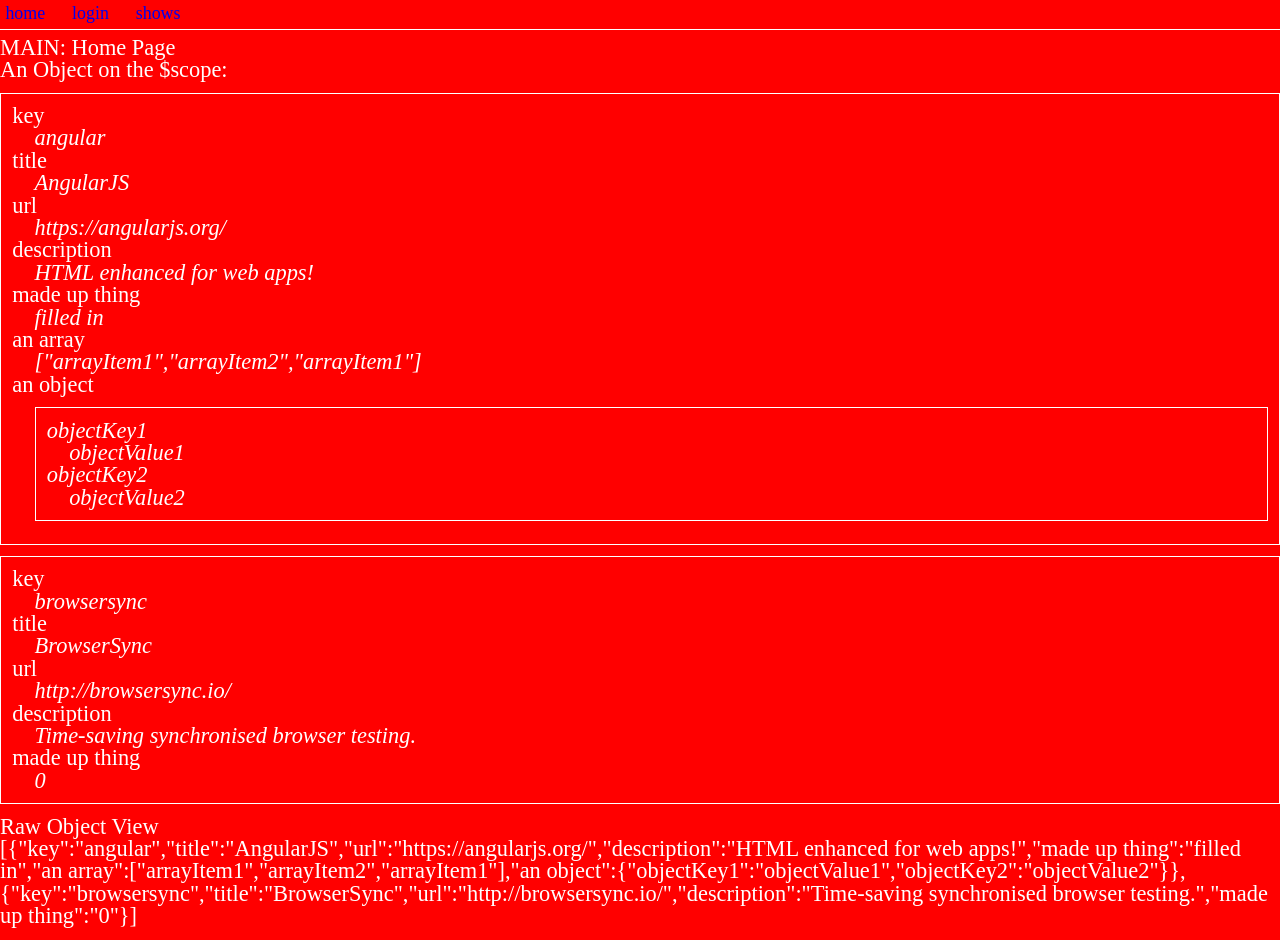
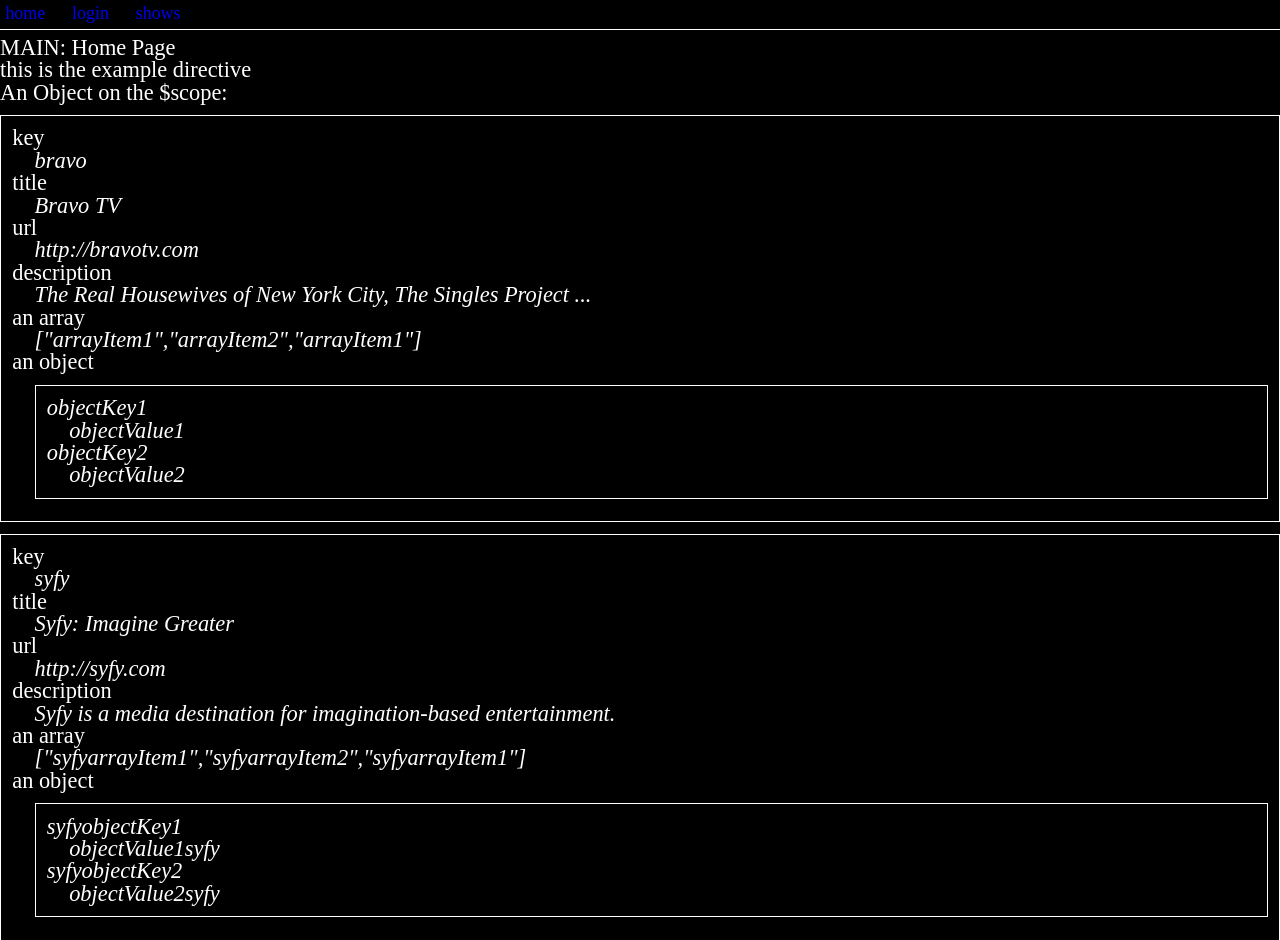
Before and after one commit to KonstantinBabichev/atlas, a website: page app/index.html in a window 1280 px wide. Shown: the top 940 px of the page. Drawn offline with nearby package versions, Linux system fonts and the light colour scheme; some packages are replaced by stand-ins of ours; files that its build step writes are made by us from their sources; a script that the page names is missing.

Commit message:
creating example angular app pieces

```diff
--- /dev/null
+++ b/app/components/directive-example/_directive-example.scss
@@ -0,0 +1 @@
+// Directive Example scss
--- /dev/null
+++ b/app/components/directive-example/directive-example-directive.js
@@ -0,0 +1,12 @@
+'use strict';
+
+angular.module('angularApp')
+  .directive('directiveExample', function () {
+    return {
+      template: '<div></div>',
+      restrict: 'E',
+      link: function postLink(scope, element, attrs) {
+        element.text('this is the example directive');
+      }
+    };
+  });
--- /dev/null
+++ b/app/components/directive-example/directive-example-directive_test.js
@@ -0,0 +1 @@
+// test coming soon...
--- a/app/components/login-form/_login-form.scss
+++ b/app/components/login-form/_login-form.scss
@@ -1,3 +1 @@
-body {
-  font-size: 1.4em;
-}
+// Login Form css
--- a/app/components/login-form/login-form-directive_test.js
+++ b/app/components/login-form/login-form-directive_test.js
@@ -1,23 +1 @@
-describe('loginForm', function() {
-
-  beforeEach(module('login'));
-
-  var scope,compile;
-
-  beforeEach(inject(function($rootScope,$compile) {
-    scope = $rootScope.$new();
-    compile = $compile;
-  }));
-
-  it('should ...', function() {
-
-    /*
-    To test your directive, you need to create some html that would use your directive,
-    send that through compile() then compare the results.
-
-    var element = compile('<div mydirective name="name">hi</div>')(scope);
-    expect(element.text()).toBe('hello, world');
-    */
-
-  });
-});
+// test coming soon
--- a/app/components/object-viewer/object-viewer-directive.js
+++ b/app/components/object-viewer/object-viewer-directive.js
@@ -1,7 +1,7 @@
 'use strict';
 
 angular.module('angularApp')
-	.directive('objectViewer', function(RecursionHelper) {
+	.directive('objectViewer',['RecursionHelper', function(RecursionHelper) {
 		return {
 			restrict: 'E',
 			templateUrl: 'components/object-viewer/object-viewer.html',
@@ -27,4 +27,4 @@
 
 			}
 		};
-});
+  }]);
--- a/app/index.html
+++ b/app/index.html
@@ -47,6 +47,7 @@
     <script src="scripts/app.js"></script>
     <script src="main/main-controller.js"></script>
     <script src="login/login-controller.js"></script>
+    <script src="components/directive-example/directive-example-directive.js"></script>
     <script src="components/login-form/login-form-directive.js"></script>
     <script src="components/object-viewer/object-viewer-directive.js"></script>
     <script src="components/object-viewer/object-viewer-filters.js"></script>
--- a/app/main/_main.scss
+++ b/app/main/_main.scss
@@ -1,3 +1,5 @@
+// Main Section css
+
 body {
   background-color: black;
 }
--- a/app/main/main-controller.js
+++ b/app/main/main-controller.js
@@ -5,23 +5,20 @@
 
     $scope.scopedObject = [
       {
-        'key': 'angular',
-        'title': 'AngularJS',
-        'url': 'https://angularjs.org/',
-        'description': 'HTML enhanced for web apps!',
-        'made up thing': 'filled in',
+        'key': 'bravo',
+        'title': 'Bravo TV',
+        'url': 'http://bravotv.com',
+        'description': 'The Real Housewives of New York City, The Singles Project ...',
         'an array': ['arrayItem1','arrayItem2','arrayItem1'],
         'an object': {'objectKey1':'objectValue1','objectKey2':'objectValue2'}
       },
       {
-        'key': 'browsersync',
-        'title': 'BrowserSync',
-        'url': 'http://browsersync.io/',
-        'description': 'Time-saving synchronised browser testing.',
-        'made up thing': '0'
+        'key': 'syfy',
+        'title': 'Syfy: Imagine Greater',
+        'url': 'http://syfy.com',
+        'description': 'Syfy is a media destination for imagination-based entertainment.',
+        'an array': ['syfyarrayItem1','syfyarrayItem2','syfyarrayItem1'],
+        'an object': {'syfyobjectKey1':'objectValue1syfy','syfyobjectKey2':'objectValue2syfy'}
       }
     ];
-    angular.forEach($scope.awesomeThings, function(awesomeThing) {
-      awesomeThing.rank = Math.random();
-    });
   });
--- a/app/styles/styles.scss
+++ b/app/styles/styles.scss
@@ -19,7 +19,7 @@
 
 
 body {
-  background: red;
+  background: black;
   }
 
 a {
```
Also changed, not shown: app/main/main.html (+1 -0 lines), README.md, app/scripts/templates.js, app/styles/styles.css.
